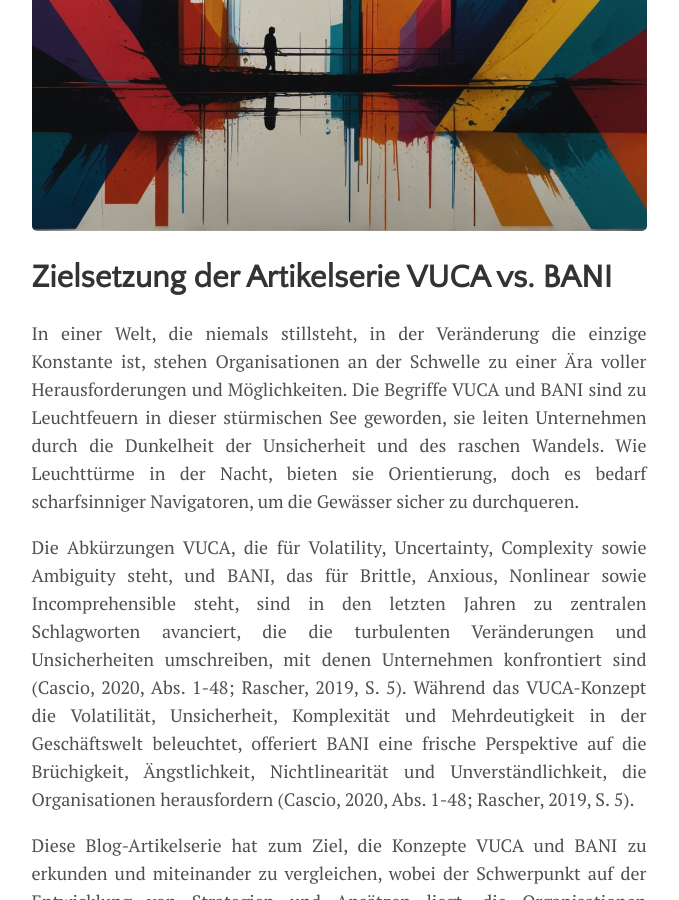
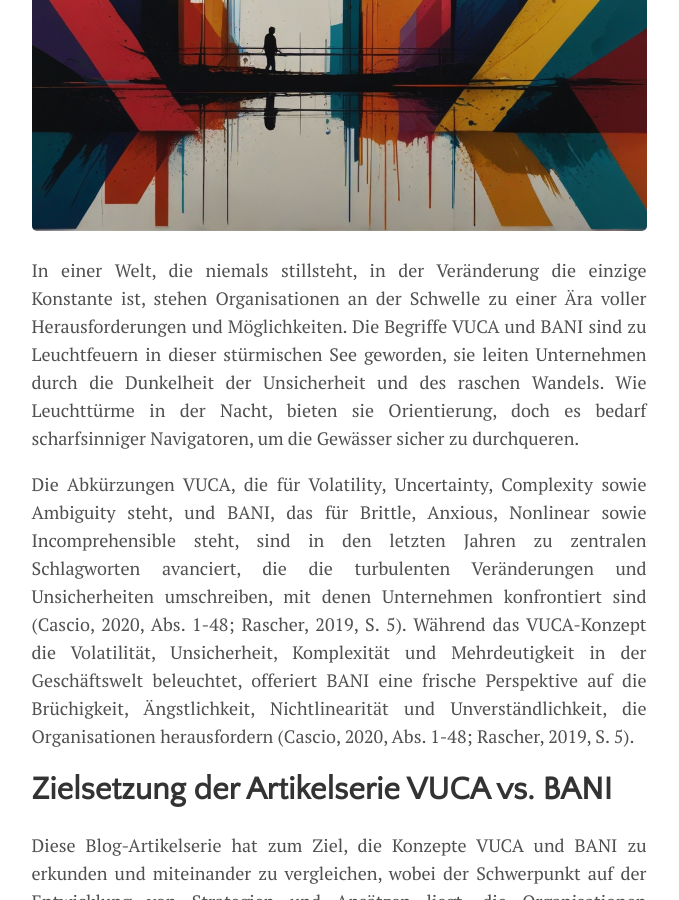
Before and after one commit to romabl/romabl.github.io, a Jekyll site: the page built from _posts/2024-04-11-VUCA-VS-BANI-Teil-I.md, in a window 1280 px wide and 900 px high, scrolled down 377 px. Shown: the whole window, without its empty margins (301-980 px from the left). Built offline with Jekyll 4.4.1, drawn with Linux system fonts in a browser that asks for light colours.

```diff
--- a/_posts/2024-04-11-VUCA-VS-BANI-Teil-I.md
+++ b/_posts/2024-04-11-VUCA-VS-BANI-Teil-I.md
@@ -7,11 +7,11 @@ tags: [VUCA,BANI]
 image: thoughtprovoking.jpg
 ---
 
-# Zielsetzung der Artikelserie VUCA vs. BANI
 In einer Welt, die niemals stillsteht, in der Veränderung die einzige Konstante ist, stehen Organisationen an der Schwelle zu einer Ära voller Herausforderungen und Möglichkeiten. Die Begriffe VUCA und BANI sind zu Leuchtfeuern in dieser stürmischen See geworden, sie leiten Unternehmen durch die Dunkelheit der Unsicherheit und des raschen Wandels. Wie Leuchttürme in der Nacht, bieten sie Orientierung, doch es bedarf scharfsinniger Navigatoren, um die Gewässer sicher zu durchqueren.
 
 Die Abkürzungen VUCA, die für Volatility, Uncertainty, Complexity sowie Ambiguity steht, und BANI, das für Brittle, Anxious, Nonlinear sowie Incomprehensible steht, sind in den letzten Jahren zu zentralen Schlagworten avanciert, die die turbulenten Veränderungen und Unsicherheiten umschreiben, mit denen Unternehmen konfrontiert sind (Cascio, 2020, Abs. 1-48; Rascher, 2019, S. 5). Während das VUCA-Konzept die Volatilität, Unsicherheit, Komplexität und Mehrdeutigkeit in der Geschäftswelt beleuchtet, offeriert BANI eine frische Perspektive auf die Brüchigkeit, Ängstlichkeit, Nichtlinearität und Unverständlichkeit, die Organisationen herausfordern (Cascio, 2020, Abs. 1-48; Rascher, 2019, S. 5).
 
+# Zielsetzung der Artikelserie VUCA vs. BANI
 Diese Blog-Artikelserie hat zum Ziel, die Konzepte VUCA und BANI zu erkunden und miteinander zu vergleichen, wobei der Schwerpunkt auf der Entwicklung von Strategien und Ansätzen liegt, die Organisationen befähigen, sich in diesen dynamischen Umgebungen zu behaupten.Eine besondere Herausforderung dieser Serie liegt darin, dass das BANI-Konzept noch in den Anfängen steckt und wissenschaftliche Veröffentlichungen dazu noch selten sind. Daher wird zunächst die Schaffung eines umfassenden Verständnis des BANI-Konzepts angestrebt. Basierend auf dem aktuellen Stand der wissenschaftlichen Forschung in diesem Bereich sollen praxisrelevante Implikationen identifiziert und herausgearbeitet werden. Diese Implikationen sollen Organisationen dabei unterstützen, sich auf die BANI-Welt vorzubereiten, um langfristige Resilienz und Erfolg sicherzustellen.
 
 # Was ist VUCA und woher kommt es?
```
